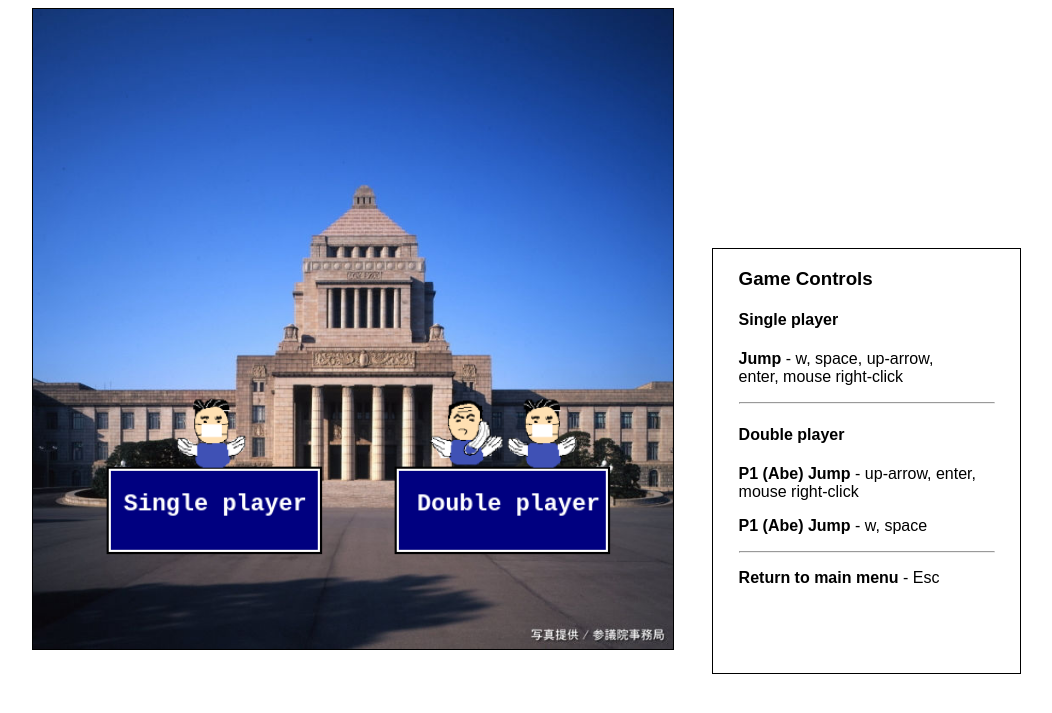
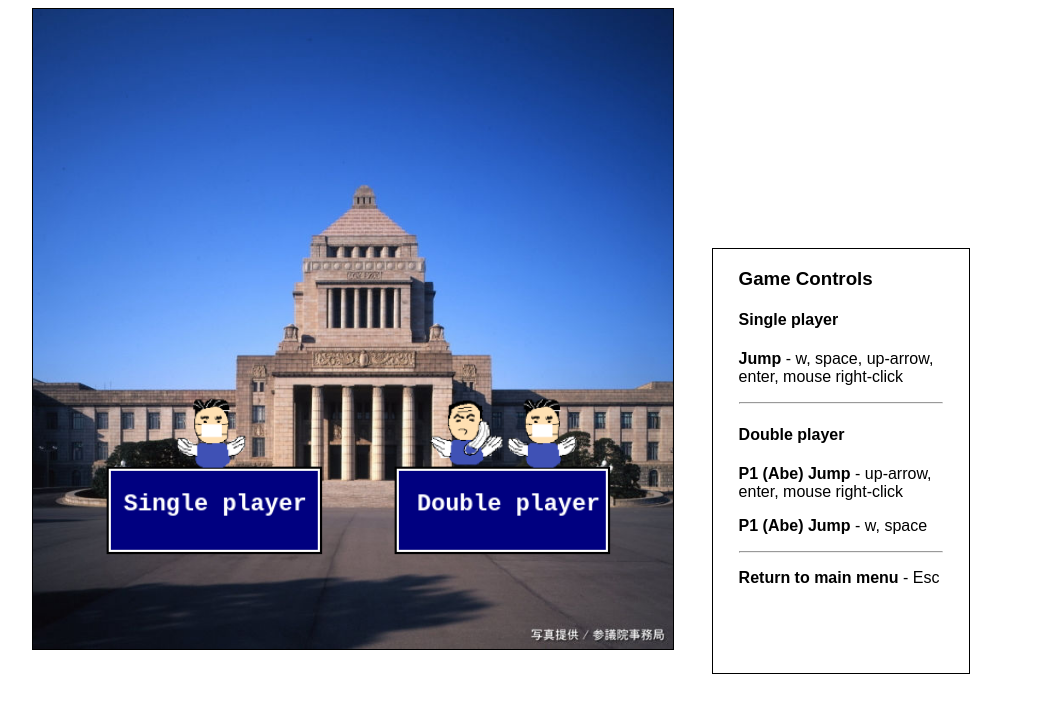
Before and after one commit to tommy2022/gamewebsite, a PHP site: page /flappyabe/flappyabe.php in a window 1280 px wide. Shown: the part 64-777 px from the top of the page, without its empty margins (48-1100 px from the left). Run offline with PHP 8.4, Linux system fonts and the light colour scheme; some libraries are stand-ins or nearby versions.

Commit message:
Update style.css

```diff
--- a/flappyabe/css/style.css
+++ b/flappyabe/css/style.css
@@ -25,13 +25,13 @@ canvas {
 
 #instructions {
   border: solid .1em #000000;
-  width: 20vw;
+  width: 16vw;
   height: 53vmin;
   position: absolute;
   position: absolute;
   left: 95vmin;
   font-size: 2vmin;
-  padding: 0 2%;
+  padding: 0 2vw;
   margin-top: 30vh;
   webkit-user-select: none; /* Chrome/Safari */
   -moz-user-select: none; /* Firefox */
```
